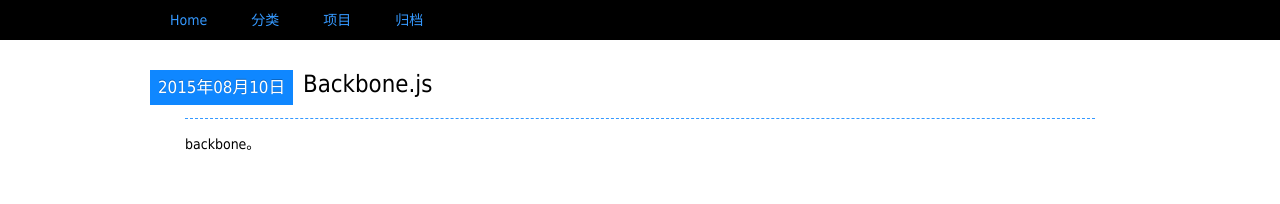
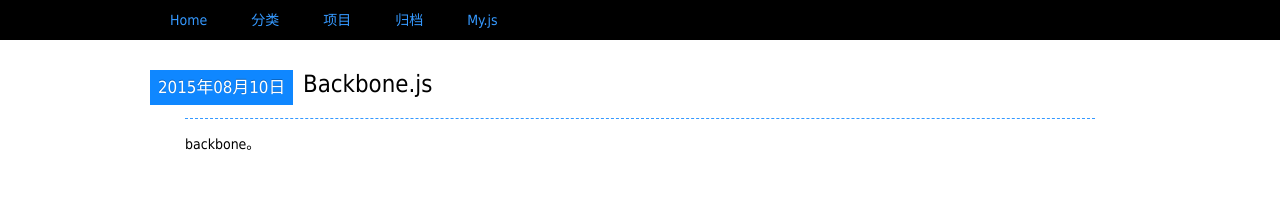
Before and after one commit to mingyili/mingyili.github.com, a Jekyll site: the page built from _posts/2015-08-10-backbone.js.md, in a window 1280 px wide. Shown: the top 204 px of the page. Built offline with Jekyll 4.4.1, drawn with Linux system fonts in a browser that asks for light colours; Markdown is read by kramdown in place of the engine named in the settings; comment, search, counter and statistics services are not loaded.

Commit message:
add my in nav of mingyili.githuc.com

```diff
--- a/_includes/headersub.html
+++ b/_includes/headersub.html
@@ -44,6 +44,7 @@
       <li><a href="/categories.html">分类</a></li>
       <li><a href="/projects.html">项目</a></li>
       <li><a href="/archives.html">归档</a></li>
+      <li><a href="/my/index.html">My.js</a></li>
     </ul>
   </div>
 </div>
```
